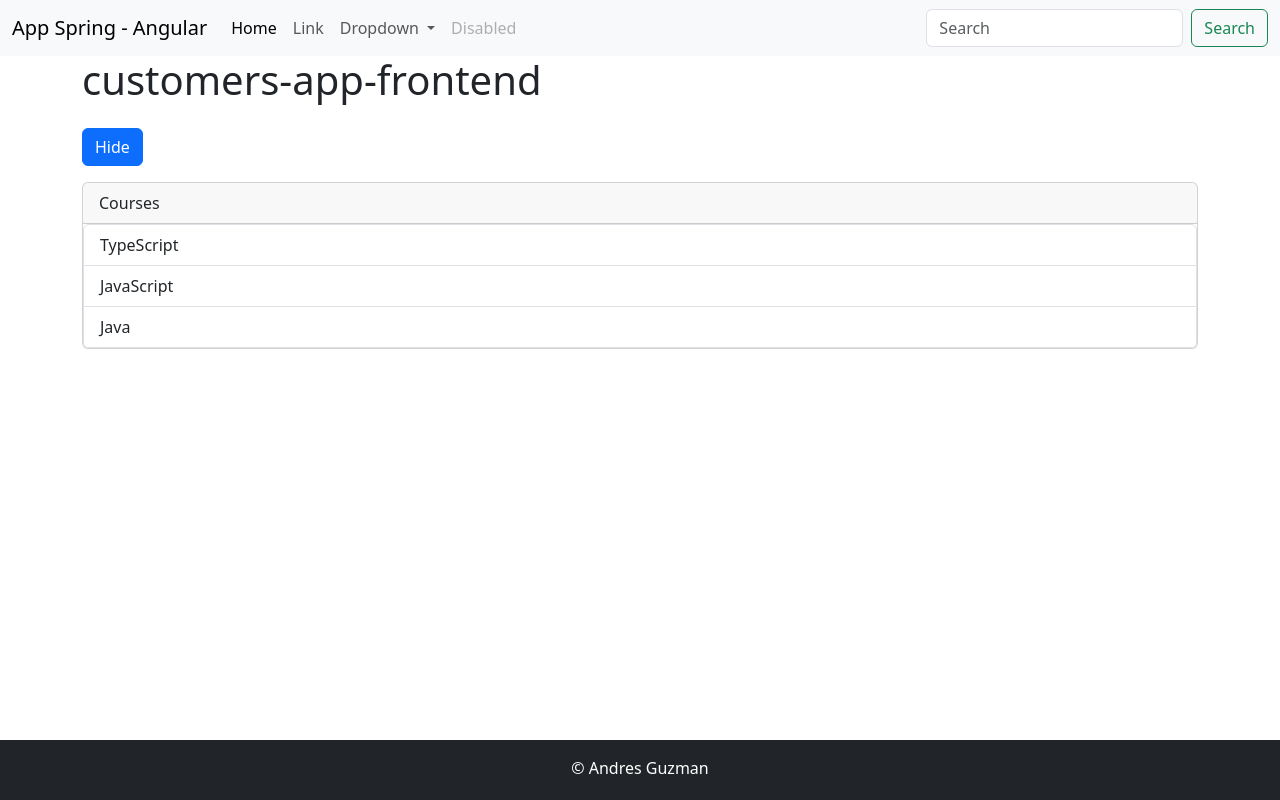
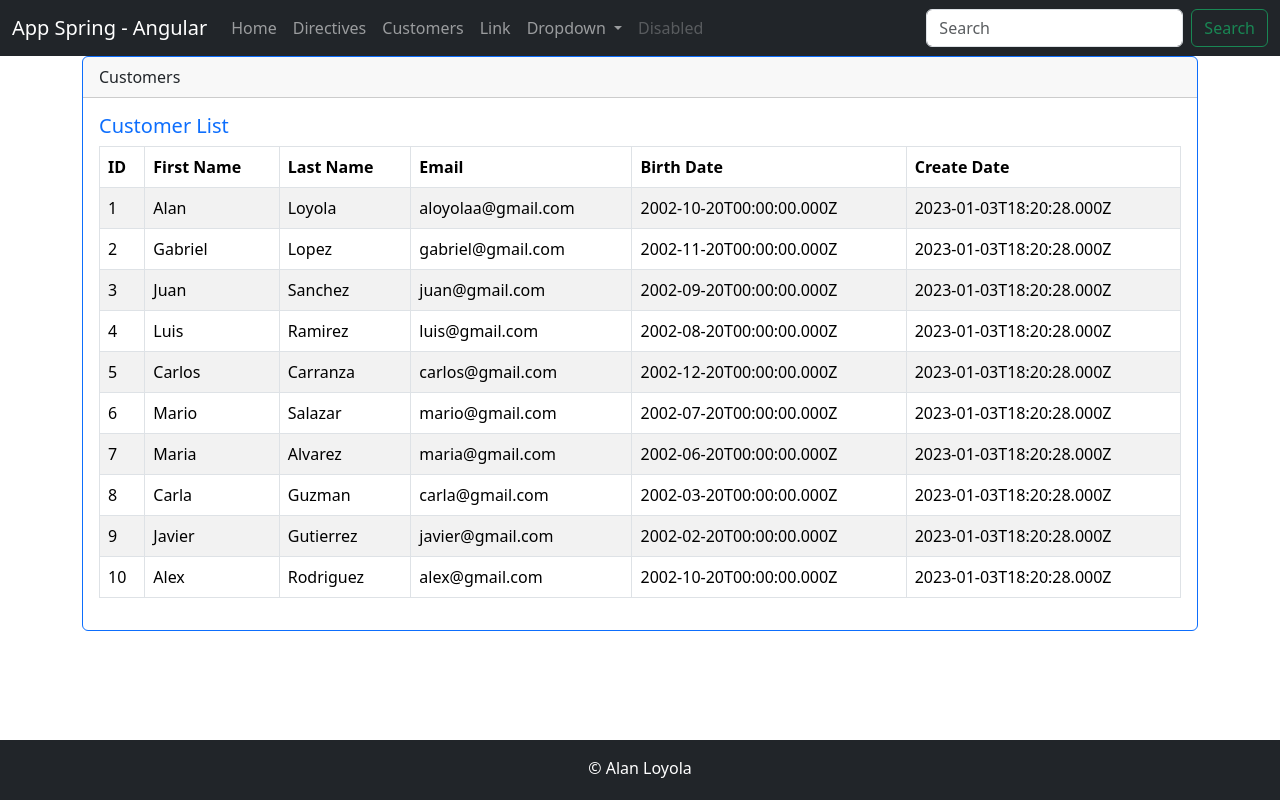
Before and after one commit to aloyolaa/customers-app-frontend, an Angular app: page /customers in a window 1280 px wide. Built offline with nearby package versions, Linux system fonts and the light colour scheme.

Commit message:
Customers Component

```diff
--- a/src/app/app.component.html
+++ b/src/app/app.component.html
@@ -1,6 +1,5 @@
 <app-header></app-header>
 <div class="container">
-  <h1>{{ title }}</h1>
-  <app-directive></app-directive>
+  <router-outlet></router-outlet>
 </div>
 <app-footer></app-footer>
--- /dev/null
+++ b/src/app/customers/customer.ts
@@ -0,0 +1,8 @@
+export interface Customer {
+  id: number;
+  firstName: string;
+  lastName: string;
+  email: string;
+  birthDate: Date;
+  createDate: Date;
+}
--- /dev/null
+++ b/src/app/customers/customers.component.html
@@ -0,0 +1,28 @@
+<div class="card border-primary mb-3">
+  <div class="card-header">Customers</div>
+  <div class="card-body text-primary">
+    <h5 class="card-title">Customer List</h5>
+    <table class="table table-bordered table-striped">
+      <thead>
+      <tr>
+        <th>ID</th>
+        <th>First Name</th>
+        <th>Last Name</th>
+        <th>Email</th>
+        <th>Birth Date</th>
+        <th>Create Date</th>
+      </tr>
+      </thead>
+      <tbody>
+      <tr *ngFor="let customer of customers">
+        <td>{{customer.id}}</td>
+        <td>{{customer.firstName}}</td>
+        <td>{{customer.lastName}}</td>
+        <td>{{customer.email}}</td>
+        <td>{{customer.birthDate.toISOString()}}</td>
+        <td>{{customer.createDate.toISOString()}}</td>
+      </tr>
+      </tbody>
+    </table>
+  </div>
+</div>
--- /dev/null
+++ b/src/app/customers/customers.component.ts
@@ -0,0 +1,22 @@
+import {Component, OnInit} from '@angular/core';
+import {Customer} from "./customer";
+import {CustomerService} from "./service/customer.service";
+
+@Component({
+  selector: 'app-customers',
+  templateUrl: './customers.component.html',
+  styleUrls: ['./customers.component.css']
+})
+export class CustomersComponent implements OnInit {
+  customers: Customer[] = [];
+
+  constructor(private customerService: CustomerService) {
+  }
+
+  ngOnInit(): void {
+    this.customerService.getCustomers()
+      .subscribe(
+        customers => this.customers = customers
+      )
+  }
+}
--- /dev/null
+++ b/src/app/customers/customers.json.ts
@@ -0,0 +1,84 @@
+import {Customer} from "./customer";
+
+export const CUSTOMERS: Customer[] = [
+  {
+    id: 1,
+    firstName: 'Alan',
+    lastName: 'Loyola',
+    email: 'aloyolaa@gmail.com',
+    birthDate: new Date('2002-10-20'),
+    createDate: new Date()
+  },
+  {
+    id: 2,
+    firstName: 'Gabriel',
+    lastName: 'Lopez',
+    email: 'gabriel@gmail.com',
+    birthDate: new Date('2002-11-20'),
+    createDate: new Date()
+  },
+  {
+    id: 3,
+    firstName: 'Juan',
+    lastName: 'Sanchez',
+    email: 'juan@gmail.com',
+    birthDate: new Date('2002-09-20'),
+    createDate: new Date()
+  },
+  {
+    id: 4,
+    firstName: 'Luis',
+    lastName: 'Ramirez',
+    email: 'luis@gmail.com',
+    birthDate: new Date('2002-08-20'),
+    createDate: new Date()
+  },
+  {
+    id: 5,
+    firstName: 'Carlos',
+    lastName: 'Carranza',
+    email: 'carlos@gmail.com',
+    birthDate: new Date('2002-12-20'),
+    createDate: new Date()
+  },
+  {
+    id: 6,
+    firstName: 'Mario',
+    lastName: 'Salazar',
+    email: 'mario@gmail.com',
+    birthDate: new Date('2002-07-20'),
+    createDate: new Date()
+  },
+  {
+    id: 7,
+    firstName: 'Maria',
+    lastName: 'Alvarez',
+    email: 'maria@gmail.com',
+    birthDate: new Date('2002-06-20'),
+    createDate: new Date()
+  },
+  {
+    id: 8,
+    firstName: 'Carla',
+    lastName: 'Guzman',
+    email: 'carla@gmail.com',
+    birthDate: new Date('2002-03-20'),
+    createDate: new Date()
+  },
+  {
+    id: 9,
+    firstName: 'Javier',
+    lastName: 'Gutierrez',
+    email: 'javier@gmail.com',
+    birthDate: new Date('2002-02-20'),
+    createDate: new Date()
+  },
+  {
+    id: 10,
+    firstName: 'Alex',
+    lastName: 'Rodriguez',
+    email: 'alex@gmail.com',
+    birthDate: new Date('2002-10-20'),
+    createDate: new Date()
+  },
+];
--- /dev/null
+++ b/src/app/customers/service/customer.service.ts
@@ -0,0 +1,17 @@
+import {Injectable} from '@angular/core';
+import {Customer} from "../customer";
+import {CUSTOMERS} from "../customers.json";
+import {Observable, of} from "rxjs";
+
+@Injectable({
+  providedIn: 'root'
+})
+export class CustomerService {
+
+  constructor() {
+  }
+
+  getCustomers(): Observable<Customer[]> {
+    return of(CUSTOMERS);
+  }
+}
--- a/src/app/footer/footer.component.ts
+++ b/src/app/footer/footer.component.ts
@@ -6,5 +6,5 @@ import { Component } from '@angular/core';
   styleUrls: ['./footer.component.css']
 })
 export class FooterComponent {
-  author =  {'firstName': 'Andres', 'lastName': 'Guzman'};
+  author =  {'firstName': 'Alan', 'lastName': 'Loyola'};
 }
--- a/src/app/header/header.component.html
+++ b/src/app/header/header.component.html
@@ -1,4 +1,4 @@
-<nav class="navbar navbar-expand-lg bg-body-tertiary">
+<nav class="navbar navbar-expand-lg navbar-dark bg-dark">
   <div class="container-fluid">
     <a class="navbar-brand" href="#">{{ title }}</a>
     <button class="navbar-toggler" type="button" data-bs-toggle="collapse" data-bs-target="#navbarSupportedContent"
@@ -8,7 +8,13 @@
     <div class="collapse navbar-collapse" id="navbarSupportedContent">
       <ul class="navbar-nav me-auto mb-2 mb-lg-0">
         <li class="nav-item">
-          <a class="nav-link active" aria-current="page" href="#">Home</a>
+          <a class="nav-link" aria-current="page" href="#">Home</a>
+        </li>
+        <li class="nav-item" routerLinkActive="active">
+          <a class="nav-link" aria-current="page" routerLink="/directives">Directives</a>
+        </li>
+        <li class="nav-item" routerLinkActive="active">
+          <a class="nav-link" aria-current="page" routerLink="/customers">Customers</a>
         </li>
         <li class="nav-item">
           <a class="nav-link" href="#">Link</a>
```
Also changed, not shown: src/app/app.module.ts (+20 -9 lines), src/app/customers/customers.component.css (added), 2 other files (tests, documents, lock files or other folders).
